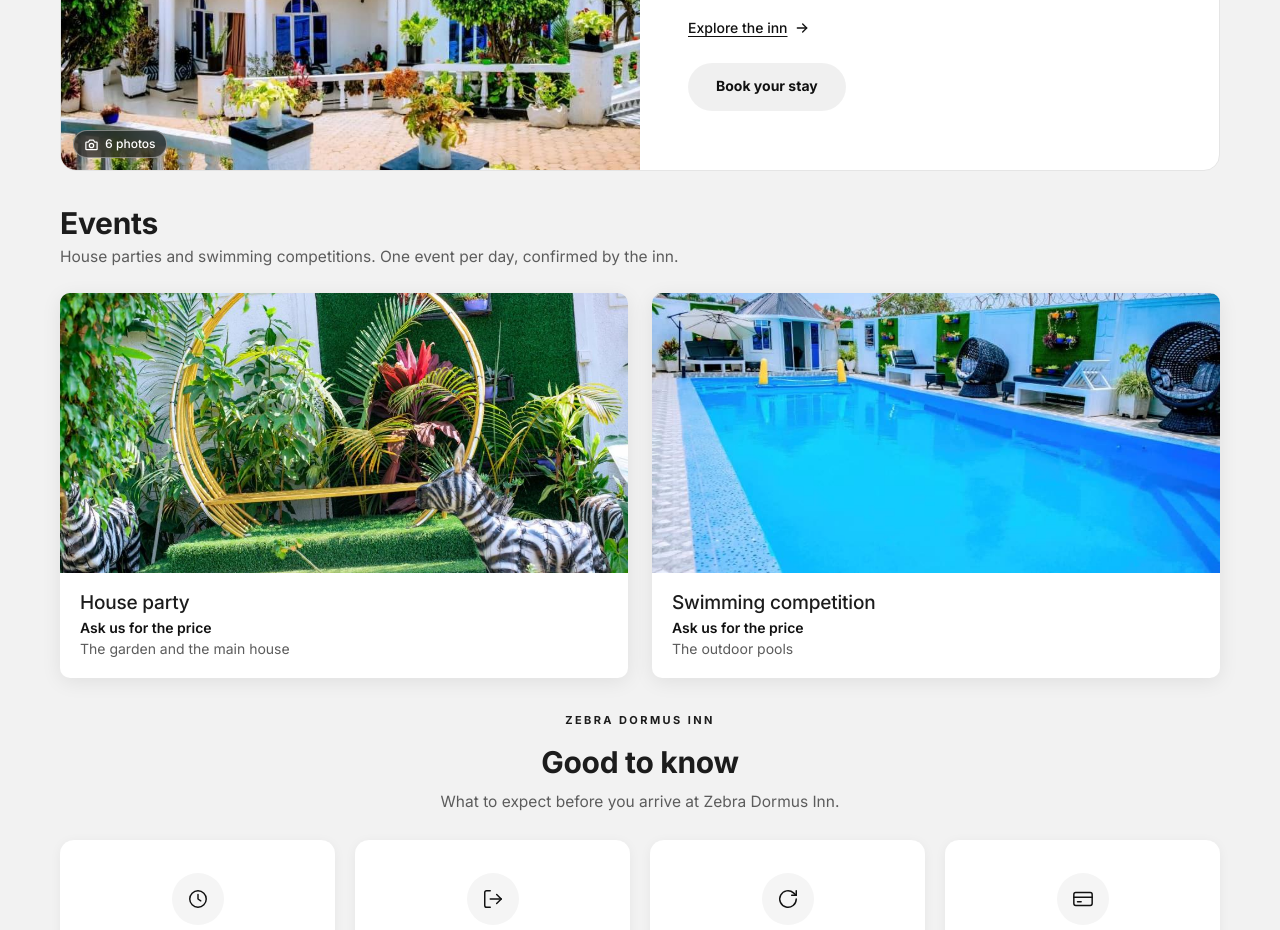
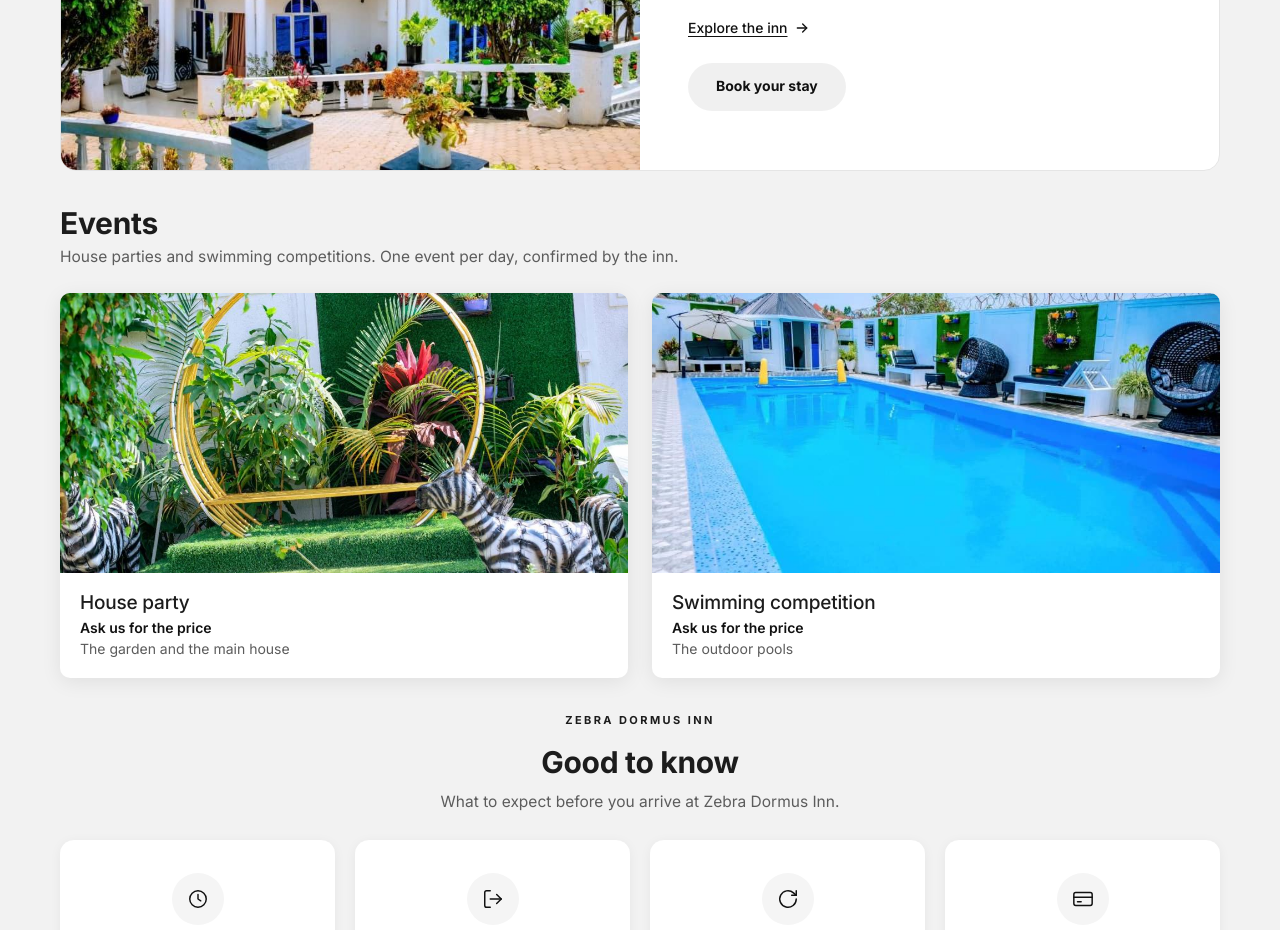
Before and after one commit to Roger-Amalitech/zebra-domus-inn, a plain HTML site: page frontend/index.html in a window 1280 px wide. Shown: the part 2461-3391 px from the top of the page. Drawn offline with Linux system fonts and the light colour scheme; no server answers.

Commit message:
Remove photo count from the experience card

```diff
--- a/frontend/experience.js
+++ b/frontend/experience.js
@@ -21,7 +21,6 @@
     var TEXT = {
         en: {
             explore: "Explore the inn",
-            photos: function (n) { return n + " photos"; },
             close: "Close",
             prev: "Previous photo",
             next: "Next photo",
@@ -50,7 +49,6 @@
         },
         rw: {
             explore: "Reba ibiri ku icumbi",
-            photos: function (n) { return "Amafoto " + n; },
             close: "Funga",
             prev: "Ifoto ibanza",
             next: "Ifoto ikurikira",
@@ -79,7 +77,6 @@
         },
         fr: {
             explore: "Découvrir l'auberge",
-            photos: function (n) { return n + " photos"; },
             close: "Fermer",
             prev: "Photo précédente",
             next: "Photo suivante",
@@ -115,7 +112,6 @@
         prev: '<svg ' + SVG + '><path d="M15 18l-6-6 6-6"/></svg>',
         next: '<svg ' + SVG + '><path d="M9 6l6 6-6 6"/></svg>',
         arrow: '<svg ' + SVG + '><path d="M5 12h14"/><path d="M13 6l6 6-6 6"/></svg>',
-        camera: '<svg ' + SVG + '><path d="M4 8h3l2-3h6l2 3h3a1 1 0 0 1 1 1v10a1 1 0 0 1-1 1H4a1 1 0 0 1-1-1V9a1 1 0 0 1 1-1z"/><circle cx="12" cy="13.5" r="3.5"/></svg>',
         place: '<svg ' + SVG + '><path d="M12 22s7-6.2 7-12a7 7 0 0 0-14 0c0 5.8 7 12 7 12z"/><circle cx="12" cy="10" r="2.5"/></svg>',
         pool: '<svg ' + SVG + '><path d="M2 12c2 0 2-1.5 4-1.5S8 12 10 12s2-1.5 4-1.5 2 1.5 4 1.5 2-1.5 4-1.5"/><path d="M2 17c2 0 2-1.5 4-1.5S8 17 10 17s2-1.5 4-1.5 2 1.5 4 1.5 2-1.5 4-1.5"/><path d="M8 9V4a2 2 0 0 1 4 0"/><path d="M16 9V4a2 2 0 0 0-4 0"/></svg>',
         spa: '<svg ' + SVG + '><path d="M12 22c4-2.5 6-6 6-10a6 6 0 0 0-12 0c0 4 2 7.5 6 10z"/><path d="M12 22V12"/><path d="M12 15l-3-3M12 13l3-3"/></svg>',
@@ -464,7 +460,7 @@
         if (!card) return;
         card.classList.add("has-details");
 
-        /* a clear link under the text, and "6 photos" on the picture */
+        /* a clear link under the text */
         var more = el("button", "room-more about-more");
         more.type = "button";
         var moreText = el("span");
@@ -473,21 +469,9 @@
         if (bookLink) bookLink.parentNode.insertBefore(more, bookLink);
         else card.querySelector(".about-body").appendChild(more);
 
-        var photo = card.querySelector(".about-photo");
-        var pill = null;
-        var pillText = null;
-        if (photo) {
-            pill = el("span", "glass-pill about-photos");
-            pill.setAttribute("aria-hidden", "true");
-            pillText = el("span");
-            pill.append(icon("camera", 15), pillText);
-            photo.appendChild(pill);
-        }
-
         function label() {
             var t = tx();
             moreText.textContent = t.explore;
-            if (pillText) pillText.textContent = t.photos(PHOTOS.length);
         }
 
         /* a tap anywhere on the card opens the view; "Book your stay" keeps its own job */
--- a/frontend/style.css
+++ b/frontend/style.css
@@ -3637,16 +3637,6 @@ html.is-leaving .footer { opacity: 0; transition-duration: 0.14s; }
     transition: border-color 0.2s ease, box-shadow 0.2s ease;
 }
 .about-more { margin-top: 2px; }
-.about-photos {
-    position: absolute;
-    left: 12px;
-    bottom: 12px;
-    display: inline-flex;
-    align-items: center;
-    gap: 6px;
-    font-weight: 500;
-    pointer-events: none;
-}
 @media (hover: hover) and (pointer: fine) {
     .about-card.has-details:hover {
         border-color: var(--line-strong);
@@ -3702,8 +3692,7 @@ html.is-leaving .footer { opacity: 0; transition-duration: 0.14s; }
 .xp-caption { left: 12px; }
 /* a darker pill than on the cards, so the words stay clear on bright photos */
 .xp-caption,
-.xp-count,
-.about-photos { background: rgba(17, 17, 17, 0.62); }
+.xp-count { background: rgba(17, 17, 17, 0.62); }
 .xp-count { right: 12px; font-variant-numeric: tabular-nums; }
 
 .xp-eyebrow {
```
